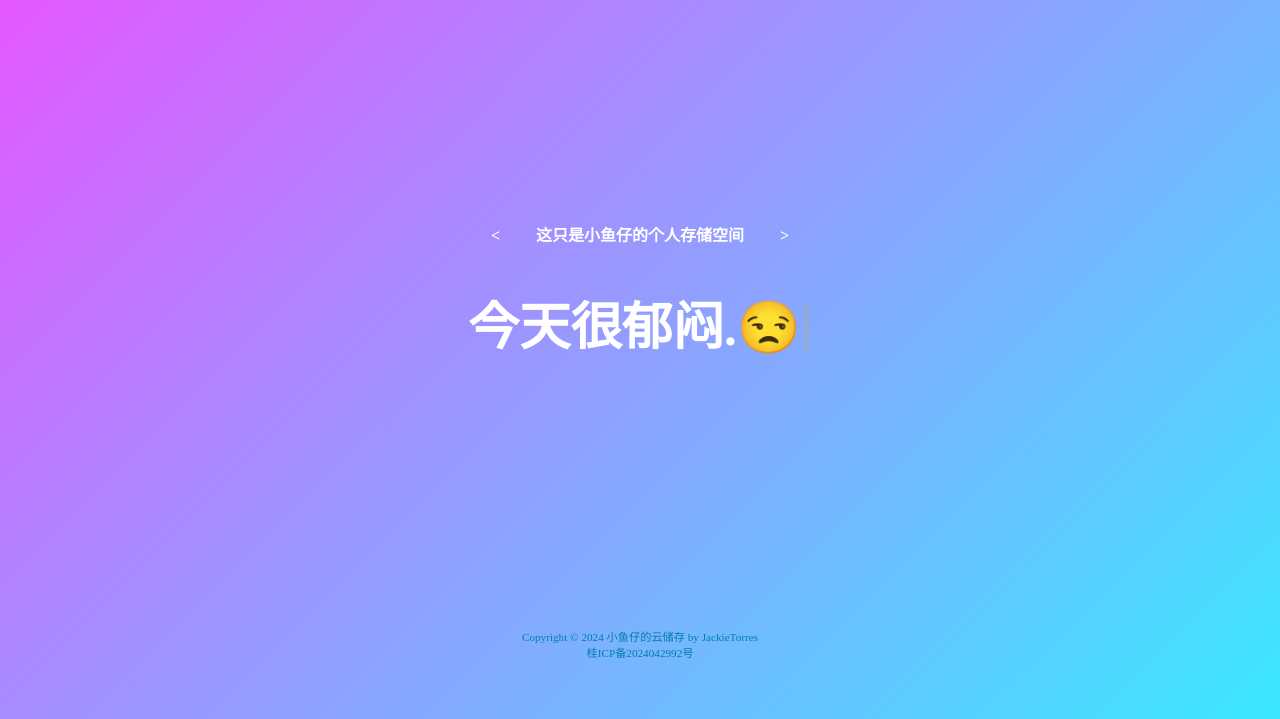
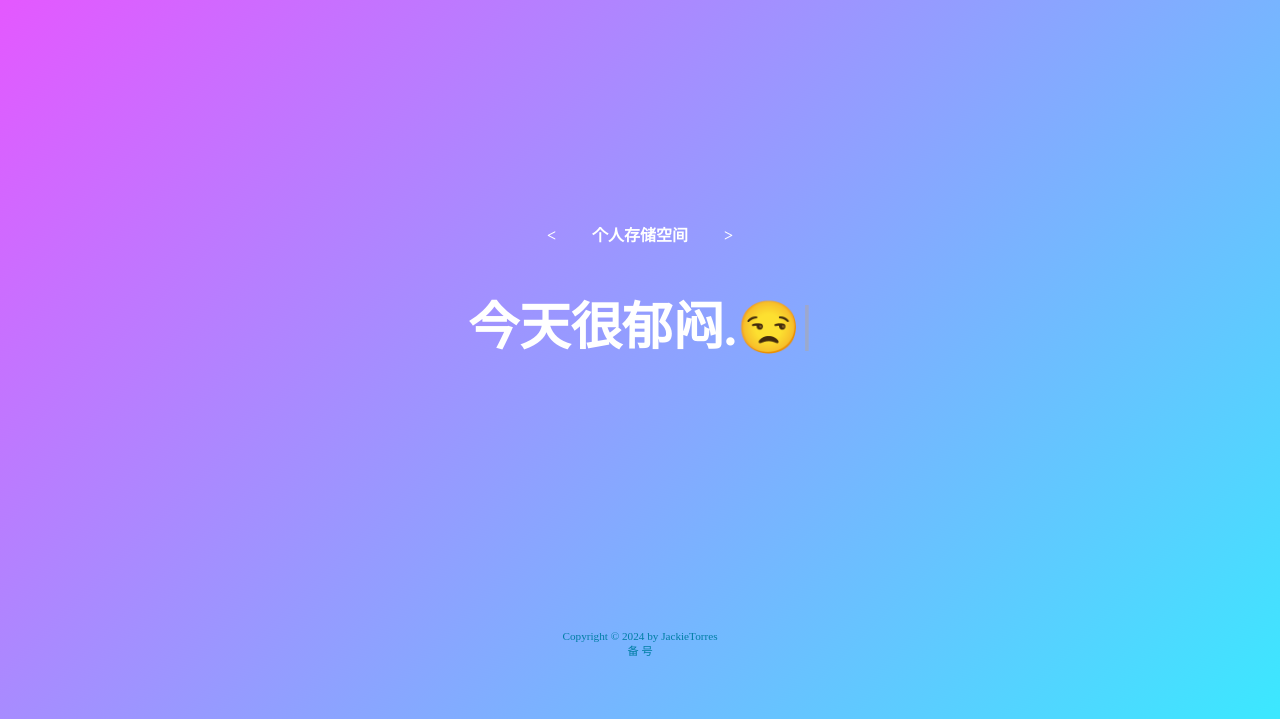
Before and after one commit to JackieTorres/JackieTorres.github.io, a plain HTML site: page index.html in a window 1280 px wide. Shown: the part 81-800 px from the top of the page. Drawn offline with Linux system fonts and the light colour scheme.

Commit message:
Update index.html
bug

```diff
--- a/index.html
+++ b/index.html
@@ -1,7 +1,7 @@
 <!DOCTYPE html>
 <html>
   <head>
-    <title>小鱼仔的云储存</title>
+    <title>云储存</title>
     <meta charset="UTF-8" />
     <meta name="viewport" content="width=device-width, initial-scale=1.0" />
     <meta name="author" content="JackieTorres" />
@@ -19,7 +19,7 @@
     </header>
     <main class="main">
       <h1>
-        &#60;&nbsp;&nbsp;&nbsp;&nbsp;&nbsp;&nbsp;&nbsp;&nbsp;&nbsp;这只是小鱼仔的个人存储空间&nbsp;&nbsp;&nbsp;&nbsp;&nbsp;&nbsp;&nbsp;&nbsp;&nbsp;&#62;
+        &#60;&nbsp;&nbsp;&nbsp;&nbsp;&nbsp;&nbsp;&nbsp;&nbsp;&nbsp;个人存储空间&nbsp;&nbsp;&nbsp;&nbsp;&nbsp;&nbsp;&nbsp;&nbsp;&nbsp;&#62;
       </h1>
       <div class="typewriter-container">
         <span id="typewriter"></span>
@@ -28,10 +28,10 @@
     </main>
     <footer class="footer">
       <p>
-        <a href="http://beian.miit.gov.cn/">桂ICP备2024042992号</a>
+        <a href="http://beian.miit.gov.cn/">备 号</a>
       </p>
       <p>
-        Copyright © 2024 小鱼仔的云储存 by
+        Copyright © 2024 by
         <a href="https://github.com/JackieTorres"> JackieTorres</a>
       </p>
     </footer>
```
